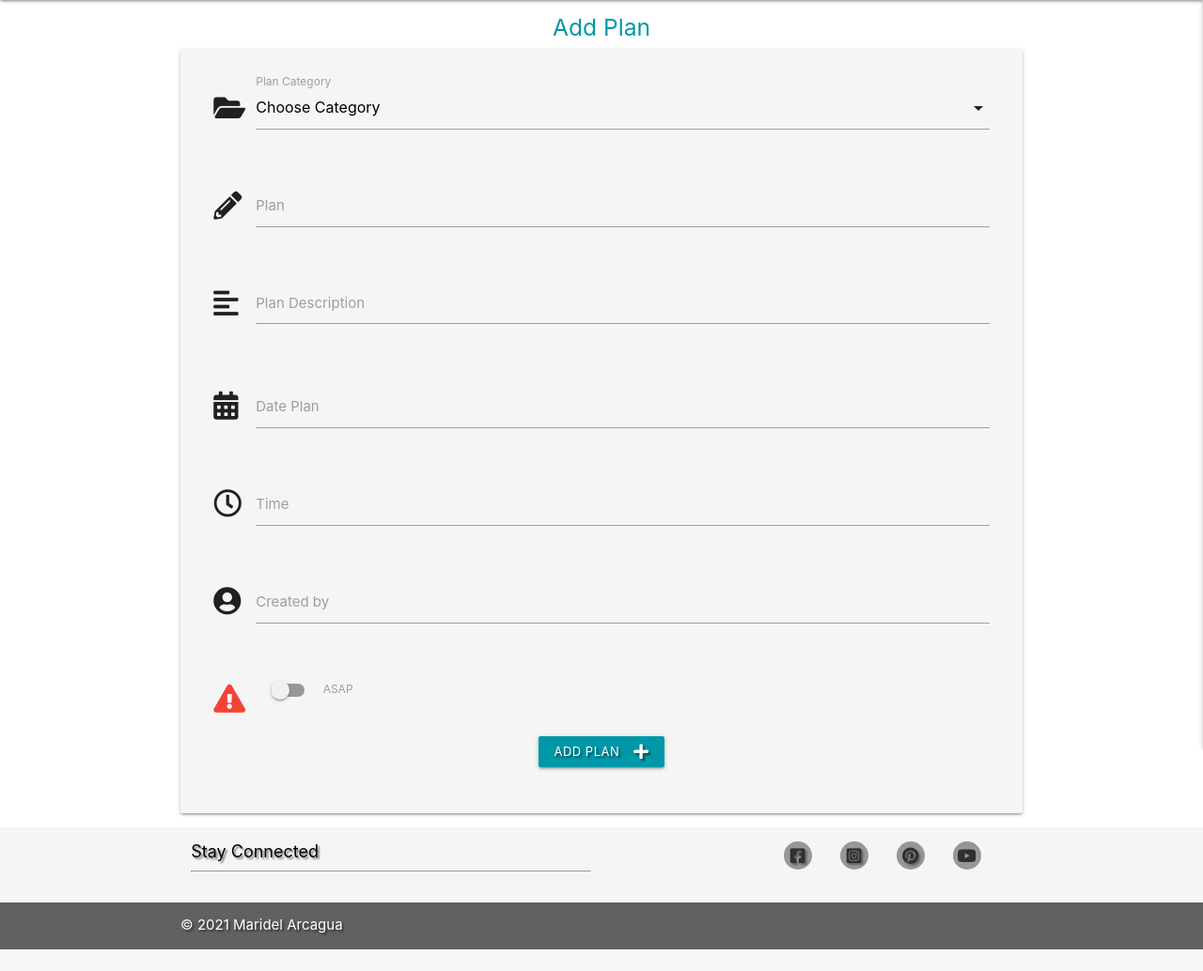
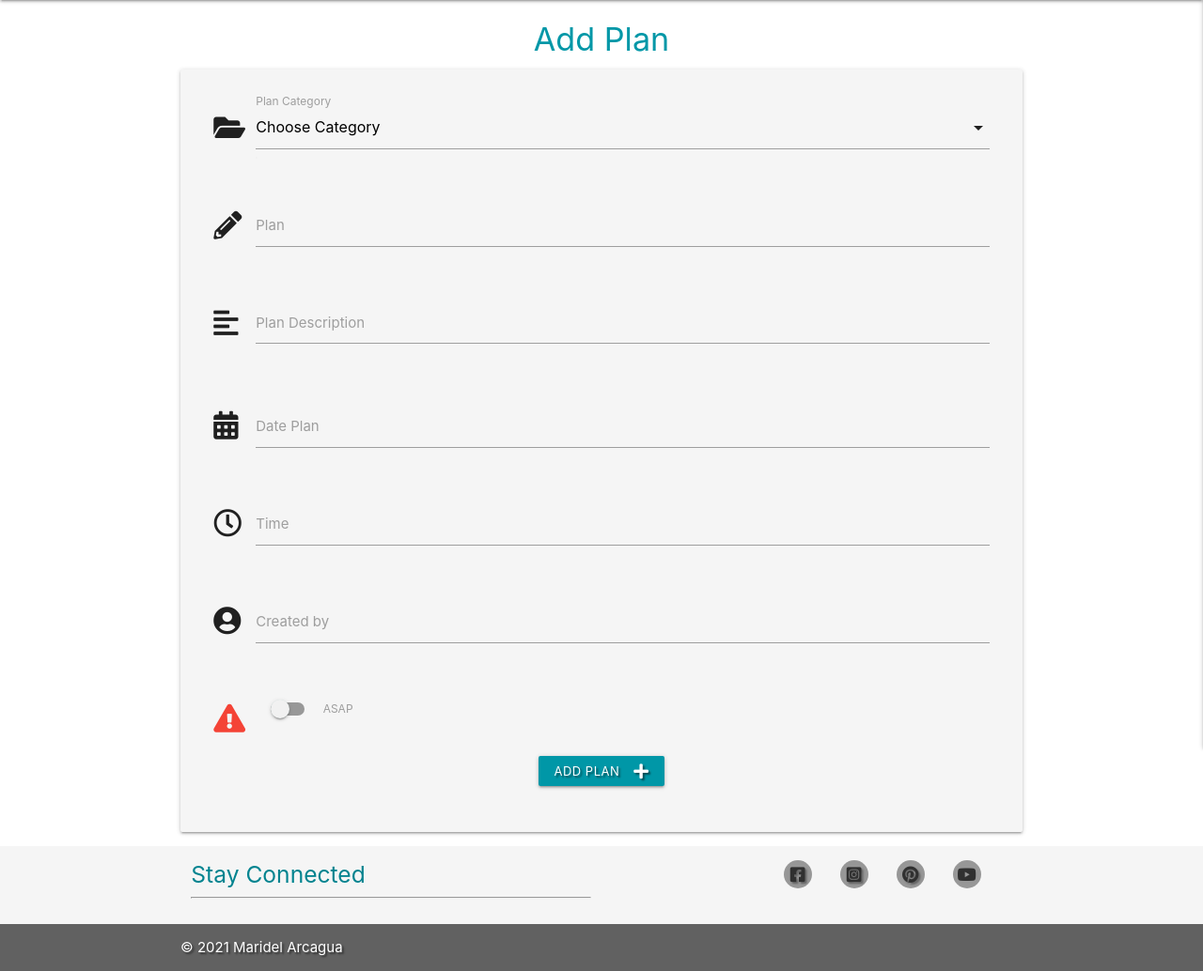
Before and after one commit to mari-code-l/dailyplanner, a Flask app: page /add_plan in a window 1280 px wide. Shown: the part 64-1098 px from the top of the page at 94% size. Before the commit the page ends 1075 px from the top, so only its background shows below. Run offline with Flask 2, Linux system fonts and the light colour scheme; data that the repository does not hold is empty; some libraries are stand-ins or nearby versions.

Commit message:
Changed text and  hover color and fontsize

```diff
--- a/static/css/style.css
+++ b/static/css/style.css
@@ -11,6 +11,10 @@ h5.black-text.text-shadow{
     font-size: 18px;
 }
 
+li.navbar:hover{
+    background-color: rgb(59, 152, 175);
+    opacity: 0.8;
+}
 .page-footer.grey.lighten-4{
     padding: 0;
     margin: 0;
@@ -22,8 +26,8 @@ h5.black-text.text-shadow{
     align-items: center;
 }
 .social-links:hover{
-     transform: translate(-0%, -5%);
-     transition: 0.5s;
+    transform: translate(-0%, -5%);
+    transition: 0.5s;
 }
 
 li.social-links a{
@@ -48,7 +52,7 @@ li.social-links a{
   z-index: 99;
   border: none;
   outline: none;
-  background-color: rgb(102, 212, 231) ;
+  background-color: rgb(59, 152, 175) ;
   color: white;
   cursor: pointer;
   padding: 15px;
@@ -57,7 +61,7 @@ li.social-links a{
 }
 
 #myBtn:hover {
-  background-color: #555;
+  background-color: rgb(182, 181, 181);
 }
 
 h3.center-align.grey-text.text-darken-3{
--- a/templates/add_plan.html
+++ b/templates/add_plan.html
@@ -1,7 +1,7 @@
 {% extends "base.html" %}
 {% block content %}
 
-<h5 class="center-align cyan-text text-darken-2">Add Plan</h5>
+<h4 class="center-align cyan-text text-darken-2">Add Plan</h4>
 
 <div class="row card-panel grey lighten-4">
     <form class="col s12" method="POST" action="{{ url_for('add_plan') }}">
--- a/templates/base.html
+++ b/templates/base.html
@@ -18,17 +18,17 @@
         <a href="{{ url_for('get_landing') }}" class="brand-logo">Daily Planner</a>
         <a href="{{ url_for('get_landing') }}" data-target="mobile-demo" class="sidenav-trigger"><i class="fas fa-bars"></i></a>
         <ul class="right hide-on-med-and-down">
-            <li><a href="{{ url_for('get_landing') }}">Home</a></li>
+            <li class="navbar"><a href="{{ url_for('get_landing') }}">Home</a></li>
             {% if session.user %}
-                <li><a href="{{ url_for('get_tasks', username=session['user']) }}">My Plan</a></li>
-                <li><a href="{{ url_for('add_plan') }}">Add Plan</a></li>
+                <li class="navbar"><a href="{{ url_for('get_tasks', username=session['user']) }}">My Plan</a></li>
+                <li class="navbar"><a href="{{ url_for('add_plan') }}">Add Plan</a></li>
                 {% if session.user|lower == "admin"|lower %}
-                    <li><a href="{{ url_for('get_categories') }}">Manage Plan</a></li>
+                    <li class="navbar"><a href="{{ url_for('get_categories') }}">Manage Plan</a></li>
                 {% endif %}
-                <li><a href="{{ url_for('logout') }}">Log Out</a></li>
+                <li class="navbar"><a href="{{ url_for('logout') }}">Log Out</a></li>
             {% else %}
-			    <li><a href="{{ url_for('login') }}">Log In</a></li>
-                <li><a href="{{ url_for('register') }}">Register</a></li>
+			    <li class="navbar"><a href="{{ url_for('login') }}">Log In</a></li>
+                <li class="navbar"><a href="{{ url_for('register') }}">Register</a></li>
             {% endif %}
         </ul>
         </div>
@@ -72,7 +72,7 @@
         <div class="container">
             <div class="row">
                 <div class="col l6 s12">
-                    <h5 class="black-text text-shadow">Stay Connected</h5>
+                    <h5 class="cyan-text text-darken-3">Stay Connected</h5>
                     <hr class="shortbar">
                 </div>
                 <div class="col l4 offset-l2 s12">
--- a/templates/categories.html
+++ b/templates/categories.html
@@ -1,7 +1,7 @@
 {% extends "base.html" %}
 {% block content %}
 
-    <h5 class="cyan-text text-darken-3 center-align">Manage Categories</h5>
+    <h4 class="cyan-text text-darken-2 center-align">Manage Categories</h4>
 
     <div class="row">
         <div class="col s12 right-align">
--- a/templates/edit_category.html
+++ b/templates/edit_category.html
@@ -2,7 +2,7 @@
 {% extends "base.html" %}
 {% block content %}
 
-    <h5 class="cyan-text text-darken-2 center-align">Edit Category</h5>
+    <h4 class="cyan-text text-darken-2 center-align">Edit Category</h4>
 
     <div class="row card-panel grey lighten-5">
         <form class="col s12" method="POST" action="{{ url_for('edit_category', category_id=category._id) }}">
--- a/templates/edit_task.html
+++ b/templates/edit_task.html
@@ -1,7 +1,7 @@
 {% extends "base.html" %}
 {% block content %}
 
-<h5 class="center-align cyan-text darken-2">Edit Plan</h5>
+<h4 class="center-align cyan-text darken-2">Edit Plan</h4>
 
 <div class="row card-panel grey lighten-4">
     <form class="col s12" method="POST" action="{{ url_for('edit_task', task_id=task._id) }}">
--- a/templates/tasks.html
+++ b/templates/tasks.html
@@ -1,7 +1,7 @@
 {% extends "base.html" %}
 {% block content %}
 
-<h4 class="cyan-text text-darken-4 center-align">All Plans</h4>
+<h4 class="cyan-text text-darken-2 center-align">All Plans</h4>
 
 <div class="row">
         <form action="{{ url_for('search') }}" method="post" class="col s12">
```
